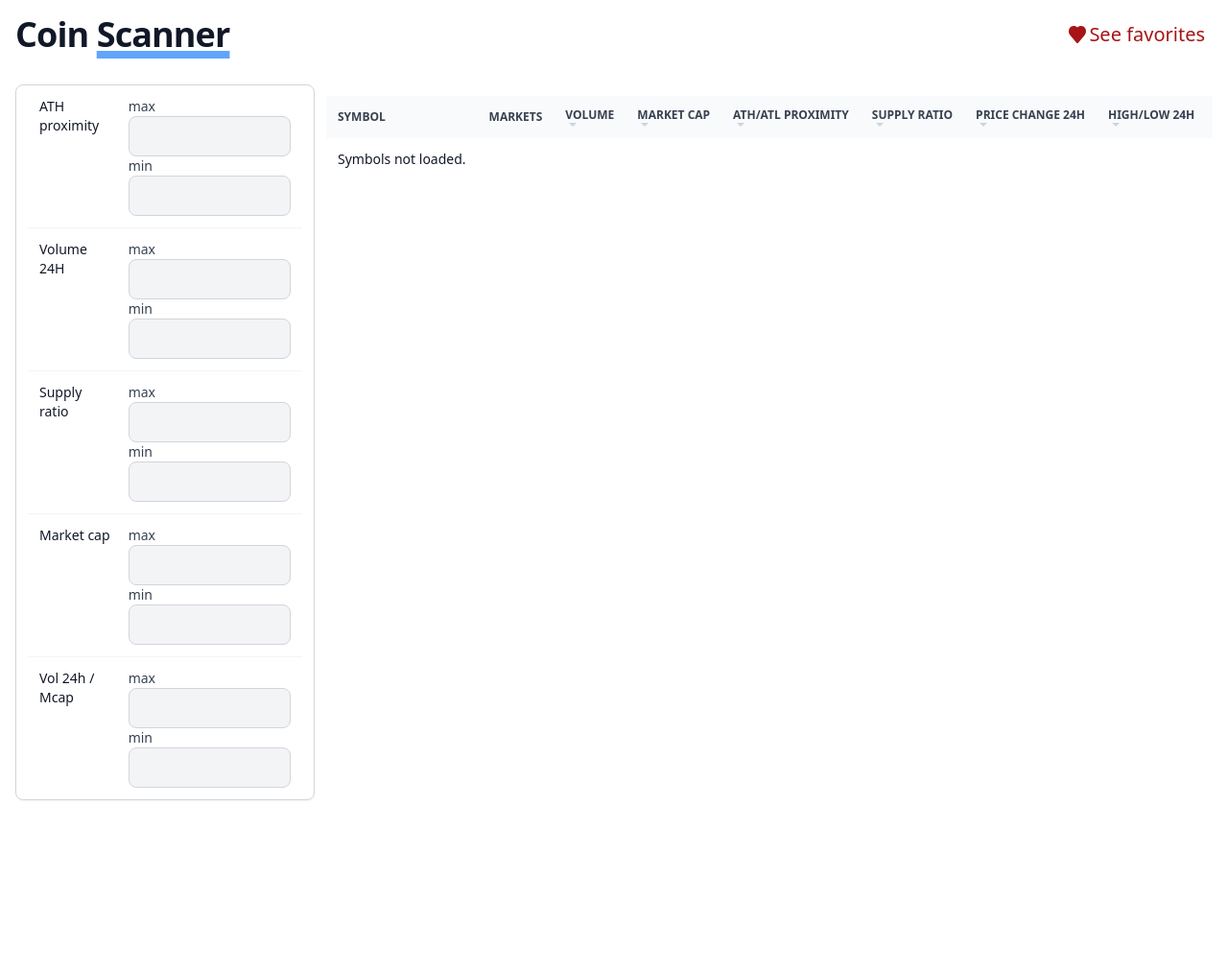
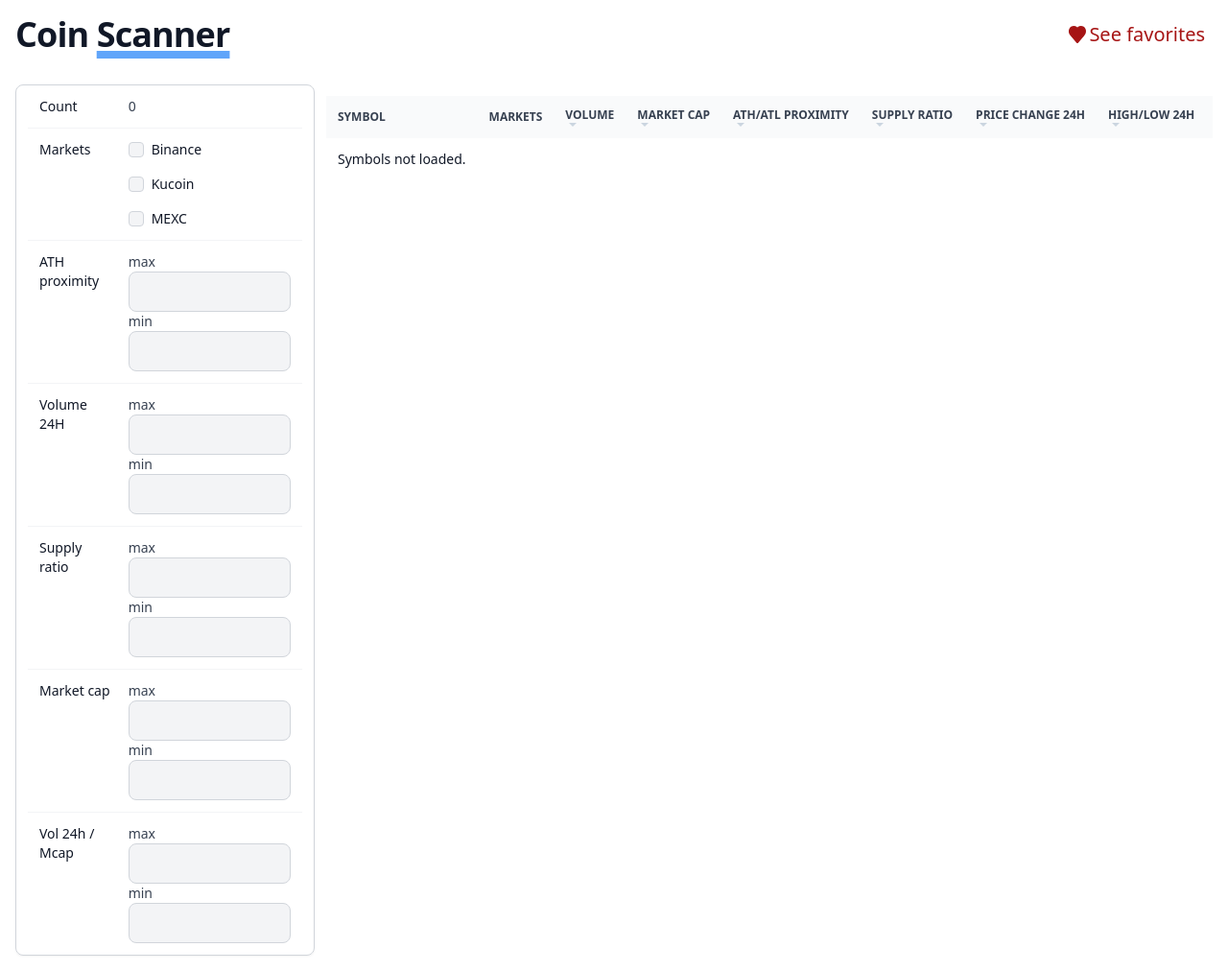
Before and after one commit to selcuko/quantra-be, a Django app: page /coinscan/ in a window 1280 px wide. Shown: the part 73-1085 px from the top of the page at 96% size. Before the commit the page ends 907 px from the top, so only its background shows below. Run offline with Django 4.2, Linux system fonts and the light colour scheme; lists and menus that the app fills with data are empty; parts of the project's set-up code (start-up, migrations or seed data) failed here and were passed over; some libraries are stand-ins or nearby versions.

Commit message:
coinscan marketfilter & infinite scroll

```diff
--- a/quantapi/views.py
+++ b/quantapi/views.py
@@ -509,13 +509,28 @@ class CoinScanView(View):
                 sort = '-volume'
         else:
             sort = '-volume'
+        market_query = Q()
+        if payload.get('markets'):
+            markets = payload['markets']
+            # available_markets is a stringified JSON, and markets is a list of strings
+            for market in markets:
+                market_query &= Q(available_markets__icontains=market)
+        start = 0
+        end = 50
+        if payload.get('start'):
+            start = int(payload['start'])
+        if payload.get('end'):
+            end = int(payload['end'])
+        print('Start:', start, 'End:', end)
         sort_col = sort.replace('-', '')
         globals = GlobalSymbol.objects.filter(volume__gte=100, market_cap__gte=100)
         # exclude sort_col=null values
         globals = globals.exclude(**{f'{sort_col}__isnull': True})
-        symbols = globals.filter(**query).order_by(sort)[:50]
-        print('returning', len(symbols))
-        return JsonResponse(GlobalSymbol.batch_to_json(symbols), safe=False)
+        symbols = globals.filter(**query).filter(market_query).order_by(sort)
+        count = symbols.count()
+        symbols = symbols[start:end]
+        response = {'symbols': GlobalSymbol.batch_to_json(symbols), 'count': count}
+        return JsonResponse(response, safe=False)
 
 
 class SymbolView(View):
--- a/templates/symbol-scan.html
+++ b/templates/symbol-scan.html
@@ -44,6 +44,29 @@
         {% csrf_token %}
         <div class="flow-root rounded-lg border border-gray-300 p-3 shadow-sm">
             <dl class="-my-3 divide-y divide-gray-100 text-sm">
+                <div class="grid grid-cols-1 gap-1 p-3 sm:grid-cols-3 sm:gap-4">
+                    <dt class="font-medium text-gray-900">Count</dt>
+                    <dd class="text-gray-700 sm:col-span-2">
+                        <p id="symbol-count">0</p>
+                    </dd>
+                </div>
+                <div class="grid grid-cols-1 gap-1 p-3 sm:grid-cols-3 sm:gap-4">
+                    <dt class="font-medium text-gray-900">Markets</dt>
+                    <dd class="text-gray-700 sm:col-span-2">
+                        <div class="flex items-center mb-4">
+                            <input id="BINANCE" type="checkbox" value="BINANCE" class="market-selector w-4 h-4 text-blue-600 bg-gray-100 border-gray-300 rounded focus:ring-blue-500">
+                            <label for="default-checkbox" class="ms-2 text-sm font-medium text-gray-900 dark:text-gray-300">Binance</label>
+                        </div>
+                        <div class="flex items-center mb-4">
+                            <input id="KUCOIN" type="checkbox" value="KUCOIN" class="market-selector w-4 h-4 text-blue-600 bg-gray-100 border-gray-300 rounded focus:ring-blue-500">
+                            <label class="ms-2 text-sm font-medium text-gray-900 dark:text-gray-300">Kucoin</label>
+                        </div>
+                        <div class="flex items-center">
+                            <input id="MEXC" type="checkbox" value="MEXC" class="market-selector w-4 h-4 text-blue-600 bg-gray-100 border-gray-300 rounded focus:ring-blue-500">
+                            <label class="ms-2 text-sm font-medium text-gray-900 dark:text-gray-300">MEXC</label>
+                        </div>
+                    </dd>
+                </div>
                 <div class="grid grid-cols-1 gap-1 p-3 sm:grid-cols-3 sm:gap-4">
                     <dt class="font-medium text-gray-900">ATH proximity</dt>
                     <dd class="text-gray-700 sm:col-span-2">
@@ -157,6 +180,7 @@
 
 <script>
     let symbols = [];
+    let marketFilter = [];
     let sortBy = null;
     const symbolTable = document.getElementById('symbol-list');
     const athProxMax = document.getElementById('ath-prox-max');
@@ -169,7 +193,8 @@
     const marketcapMin = document.getElementById('marketcap-min');
     const volToMcapMax = document.getElementById('vol-to-mcap-max');
     const volToMcapMin = document.getElementById('vol-to-mcap-min');
-    const inputs = [volumeMax, volumeMin, supplyMax, supplyMin, marketcapMax, marketcapMin, athProxMax, athProxMin, volToMcapMax, volToMcapMin];
+    const marketSelectors = document.querySelectorAll('.market-selector');
+    const inputs = [volumeMax, volumeMin, supplyMax, supplyMin, marketcapMax, marketcapMin, athProxMax, athProxMin, volToMcapMax, volToMcapMin].concat(Array.from(marketSelectors));
     const csrf_token = document.getElementsByName('csrfmiddlewaretoken')[0].value;
 
     const tableHeaders = document.querySelectorAll('th');
@@ -225,6 +250,14 @@
     fetchSymbols();
 
     function fetchSymbols() {
+
+        marketSelectors.forEach(selector => {
+            if (selector.checked) {
+                marketFilter.push(selector.value);
+            } else {
+                marketFilter = marketFilter.filter(market => market !== selector.value);
+            }
+        });
         fetch('', {
             method: 'POST',
             headers: {
@@ -244,6 +277,7 @@
                 volToMcapMax: volToMcapMax.value,
                 volToMcapMin: volToMcapMin.value,
                 sortBy: sortBy,
+                markets: marketFilter,
             }),
         }).then(response => {
             if (response.ok) {
@@ -251,7 +285,8 @@
             }
             throw new Error('Request failed.');
         }).then(data => {
-            symbols = data;
+            symbols = data.symbols;
+            document.getElementById('symbol-count').innerText = data.count;
             renderSymbols();
         }).catch(error => {
             console.log(error);
@@ -295,8 +330,12 @@
             });
         }
 
-    function renderSymbols() {
-        symbolTable.innerHTML = '';
+    function renderSymbols(nextPage=false, add=[]) {
+        if (!nextPage) {
+            symbolTable.innerHTML = '';
+        } else {
+            symbols = add;
+        }
         const binanceIcon = 'https://cryptologos.cc/logos/binance-coin-bnb-logo.png';
         const kucoinIcon = 'https://cryptologos.cc/logos/kucoin-shares-kcs-logo.png';
         const mexcIcon = 'https://cryptologos.cc/logos/mxc-mxc-logo.png';
@@ -346,13 +385,58 @@
             `;
             symbolTable.appendChild(tr);
         });
-
-
     }
 
-</script>
+    let nextStart = 50;
+    let nextEnd = 100;
+    let stopLoadingMore = false;
+    function loadMore() {
+        if (symbols.length < 50) return;
+        fetch('', {
+            method: 'POST',
+            headers: {
+                'Content-Type': 'application/json',
+                'X-CSRFToken': csrf_token
+            },
+            body: JSON.stringify({
+                csrfmiddleware_token: csrf_token,
+                athProxMax: athProxMax.value,
+                athProxMin: athProxMin.value,
+                volumeMax: volumeMax.value,
+                volumeMin: volumeMin.value,
+                supplyMax: supplyMax.value,
+                supplyMin: supplyMin.value,
+                marketcapMax: marketcapMax.value,
+                marketcapMin: marketcapMin.value,
+                volToMcapMax: volToMcapMax.value,
+                volToMcapMin: volToMcapMin.value,
+                sortBy: sortBy,
+                markets: marketFilter,
+                start: nextStart,
+                end: nextEnd,
+            }),
+        }).then(response => {
+            if (response.ok) {
+                return response.json();
+            }
+            throw new Error('Request failed.');
+        }).then(data => {
+            if (data.length < 50) {
+                stopLoadingMore = true;
+            }
+            renderSymbols(true, data.symbols);
+            nextStart += 50;
+            nextEnd += 50;
+        }).catch(error => {
+            console.log(error);
+        });
+    }
 
-<script>
+    window.onscroll = function(ev) {
+        if ((window.innerHeight + window.scrollY) >= document.body.offsetHeight) {
+            loadMore();
+        }
+    };
 
 </script>
 
```
